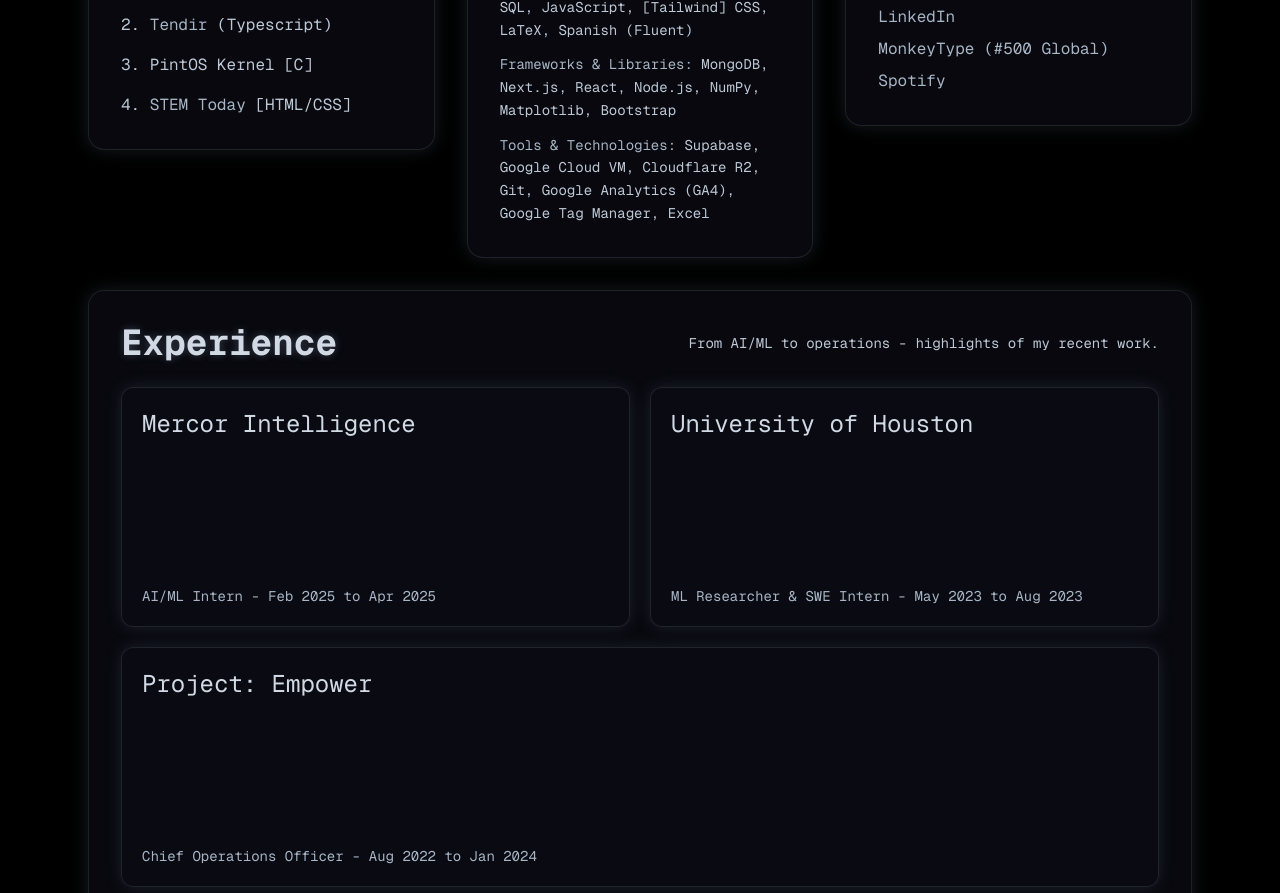
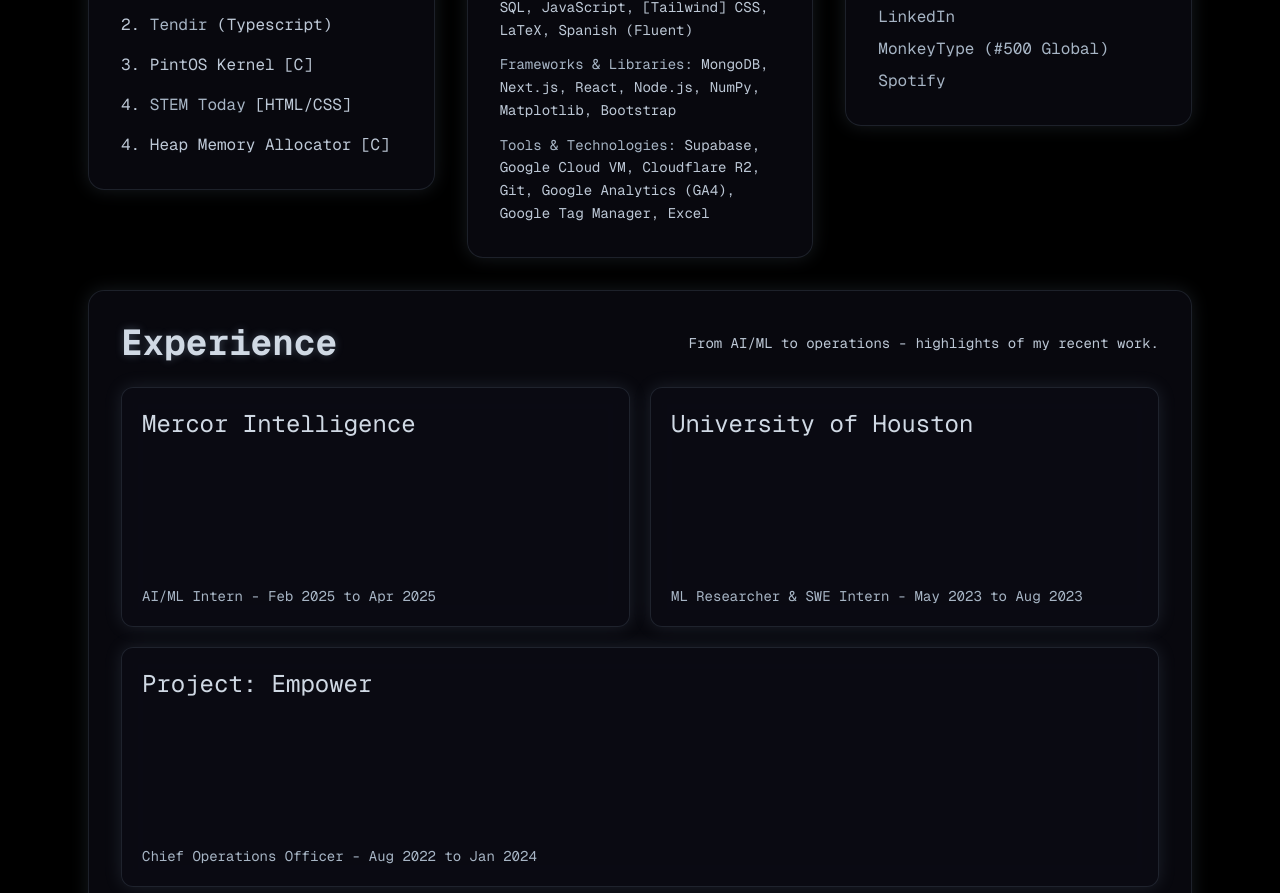
Before and after one commit to spinkicks/portfolio, a Next.js app: page / in a window 1280 px wide. Shown: the part 880-1773 px from the top of the page. Built offline with nearby package versions, Linux system fonts and the light colour scheme.

Commit message:
add project

```diff
--- a/app/components/MainSite.tsx
+++ b/app/components/MainSite.tsx
@@ -98,6 +98,7 @@ export default function MainSite({ onSwitch }: MainSiteProps) {
                 </a>{" "}
                 [HTML/CSS]
               </p>
+              <p>4. Heap Memory Allocator [C]</p>
             </div>
           </section>
 
```
